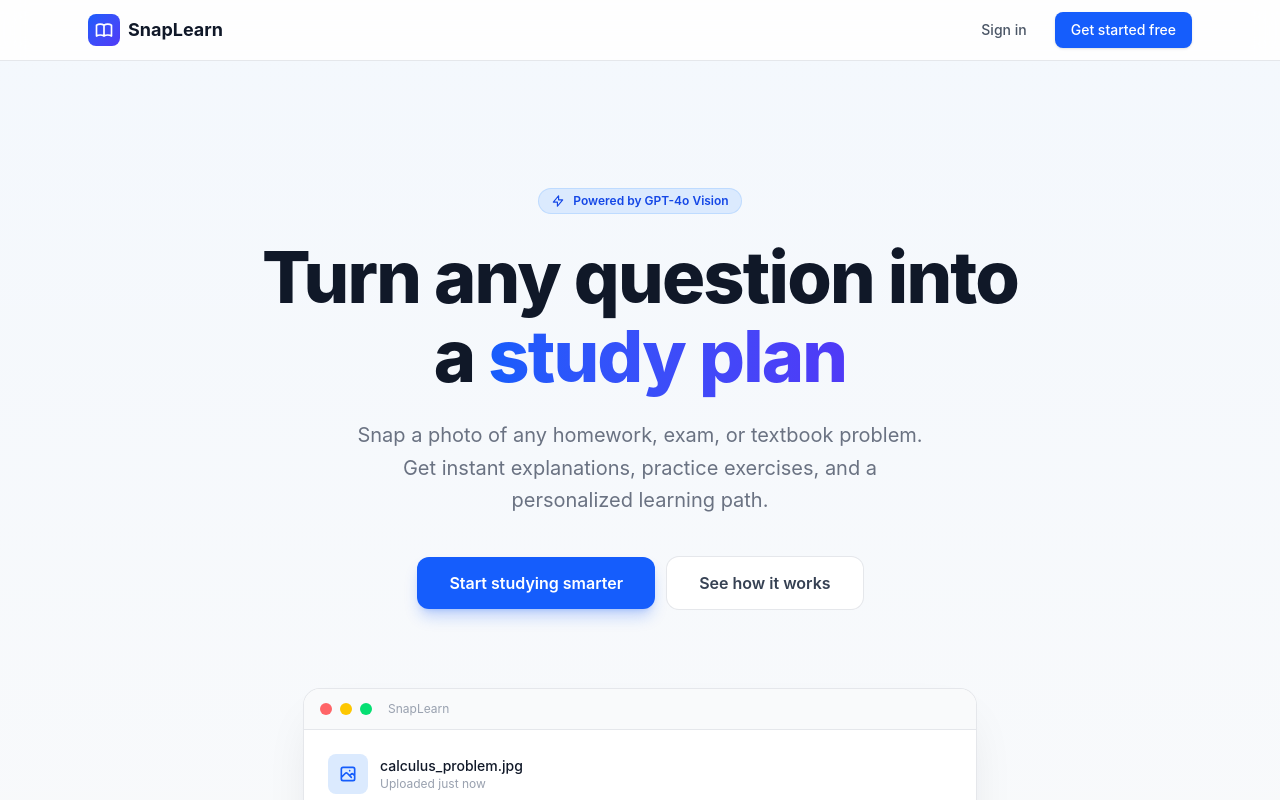
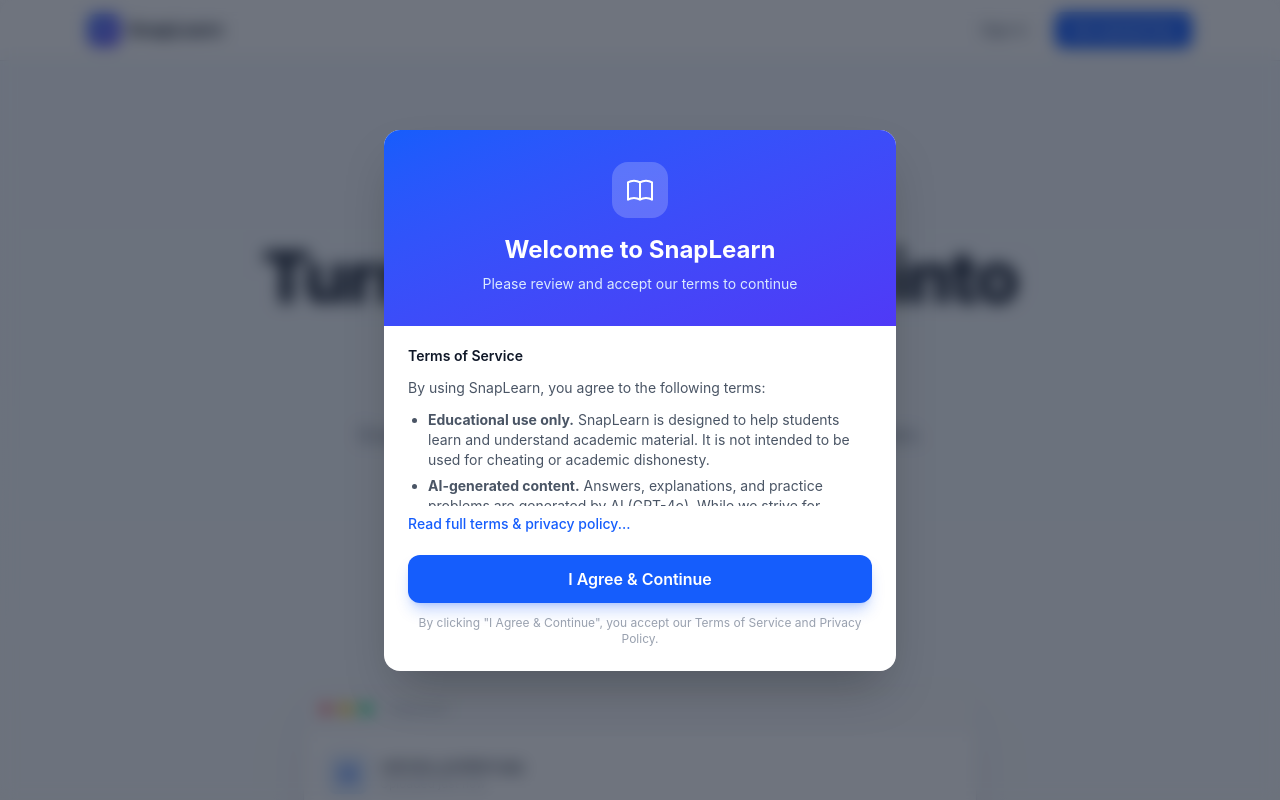
Before and after one commit to MichaelWeng-Git/snaplearn, a React (Vite) app in the folder frontend/: page / in a window 1280 px wide. Shown: the top 800 px of the page. Built offline with nearby package versions, Linux system fonts and the light colour scheme; no server answers.

Commit message:
Add Terms & Agreement gate on first visit
Modal overlay appears before the landing page on first visit with
Terms of Service, Privacy Policy, and disclaimer. Users must click
"I Agree & Continue" to proceed. Acceptance stored in localStorage.

Co-Authored-By: Claude Opus 4.6 <noreply@anthropic.com>

```diff
--- a/frontend/src/App.jsx
+++ b/frontend/src/App.jsx
@@ -1,5 +1,6 @@
-import { useState } from 'react';
+import { useState, useEffect } from 'react';
 import { ClerkProvider, SignIn, UserButton, UserProfile, useAuth, useUser } from '@clerk/react';
+import TermsAgreement, { hasAcceptedTerms } from './components/TermsAgreement';
 import ImageUpload from './components/ImageUpload';
 import LoadingState from './components/LoadingState';
 import ResultsDisplay from './components/ResultsDisplay';
@@ -423,9 +424,14 @@ function AppContent() {
 /* ─── Root App ─── */
 
 export default function App() {
+  const [termsAccepted, setTermsAccepted] = useState(hasAcceptedTerms);
+
   return (
-    <ClerkProvider publishableKey={CLERK_KEY}>
-      <AppContent />
-    </ClerkProvider>
+    <>
+      {!termsAccepted && <TermsAgreement onAccept={() => setTermsAccepted(true)} />}
+      <ClerkProvider publishableKey={CLERK_KEY}>
+        <AppContent />
+      </ClerkProvider>
+    </>
   );
 }
--- /dev/null
+++ b/frontend/src/components/TermsAgreement.jsx
@@ -0,0 +1,87 @@
+import { useState } from 'react';
+
+const TERMS_KEY = 'snaplearn_terms_accepted';
+
+export function hasAcceptedTerms() {
+  return localStorage.getItem(TERMS_KEY) === 'true';
+}
+
+export default function TermsAgreement({ onAccept }) {
+  const [showFull, setShowFull] = useState(false);
+
+  function handleAccept() {
+    localStorage.setItem(TERMS_KEY, 'true');
+    onAccept();
+  }
+
+  return (
+    <div className="fixed inset-0 z-[100] flex items-center justify-center bg-gray-900/60 backdrop-blur-sm p-4">
+      <div className="bg-white dark:bg-gray-800 rounded-2xl shadow-2xl max-w-lg w-full overflow-hidden">
+        {/* Header */}
+        <div className="bg-gradient-to-br from-blue-600 to-indigo-600 px-6 py-8 text-center">
+          <div className="w-14 h-14 mx-auto mb-4 rounded-2xl bg-white/20 flex items-center justify-center">
+            <svg className="w-8 h-8 text-white" fill="none" viewBox="0 0 24 24" stroke="currentColor">
+              <path strokeLinecap="round" strokeLinejoin="round" strokeWidth={1.5} d="M12 6.253v13m0-13C10.832 5.477 9.246 5 7.5 5S4.168 5.477 3 6.253v13C4.168 18.477 5.754 18 7.5 18s3.332.477 4.5 1.253m0-13C13.168 5.477 14.754 5 16.5 5c1.747 0 3.332.477 4.5 1.253v13C19.832 18.477 18.247 18 16.5 18c-1.746 0-3.332.477-4.5 1.253" />
+            </svg>
+          </div>
+          <h2 className="text-2xl font-bold text-white">Welcome to SnapLearn</h2>
+          <p className="text-blue-100 text-sm mt-2">Please review and accept our terms to continue</p>
+        </div>
+
+        {/* Terms content */}
+        <div className="px-6 py-5">
+          <div className={`text-sm text-gray-600 dark:text-gray-300 space-y-3 overflow-y-auto ${showFull ? 'max-h-64' : 'max-h-40'} pr-2`}>
+            <h3 className="font-semibold text-gray-900 dark:text-gray-100">Terms of Service</h3>
+            <p>By using SnapLearn, you agree to the following terms:</p>
+            <ul className="list-disc pl-5 space-y-1.5">
+              <li><strong>Educational use only.</strong> SnapLearn is designed to help students learn and understand academic material. It is not intended to be used for cheating or academic dishonesty.</li>
+              <li><strong>AI-generated content.</strong> Answers, explanations, and practice problems are generated by AI (GPT-4o). While we strive for accuracy, responses may contain errors. Always verify important information with your instructor or textbook.</li>
+              <li><strong>Image processing.</strong> Photos you upload are sent to OpenAI for analysis. Images are processed in real time and are not stored on our servers.</li>
+              <li><strong>Account data.</strong> Your study history is stored locally on your device. Clearing your browser data will remove your history.</li>
+              <li><strong>Age requirement.</strong> You must be at least 13 years old to use SnapLearn, or have parental consent.</li>
+              <li><strong>Fair use.</strong> Please use the service responsibly. Excessive or abusive usage may result in rate limiting.</li>
+            </ul>
+
+            {showFull && (
+              <>
+                <h3 className="font-semibold text-gray-900 dark:text-gray-100 pt-2">Privacy Policy</h3>
+                <ul className="list-disc pl-5 space-y-1.5">
+                  <li>We use Clerk for authentication. Your login information is managed securely by Clerk.</li>
+                  <li>Uploaded images are sent directly to OpenAI's API for analysis and are not stored by SnapLearn.</li>
+                  <li>Study history and preferences are stored in your browser's local storage only.</li>
+                  <li>We do not sell, share, or distribute your personal data to third parties.</li>
+                  <li>We may collect anonymous usage analytics to improve the service.</li>
+                </ul>
+
+                <h3 className="font-semibold text-gray-900 dark:text-gray-100 pt-2">Disclaimer</h3>
+                <p>SnapLearn is provided "as is" without warranty of any kind. We are not responsible for any academic decisions made based on AI-generated content. Use your own judgment and consult your teachers for important academic matters.</p>
+              </>
+            )}
+          </div>
+
+          {!showFull && (
+            <button
+              onClick={() => setShowFull(true)}
+              className="text-blue-600 dark:text-blue-400 text-sm font-medium mt-2 hover:text-blue-800 dark:hover:text-blue-300 cursor-pointer"
+            >
+              Read full terms &amp; privacy policy...
+            </button>
+          )}
+        </div>
+
+        {/* Accept button */}
+        <div className="px-6 pb-6">
+          <button
+            onClick={handleAccept}
+            className="w-full py-3 bg-blue-600 hover:bg-blue-700 text-white font-semibold rounded-xl transition-colors cursor-pointer shadow-lg shadow-blue-600/25"
+          >
+            I Agree &amp; Continue
+          </button>
+          <p className="text-xs text-gray-400 dark:text-gray-500 text-center mt-3">
+            By clicking "I Agree &amp; Continue", you accept our Terms of Service and Privacy Policy.
+          </p>
+        </div>
+      </div>
+    </div>
+  );
+}
```
